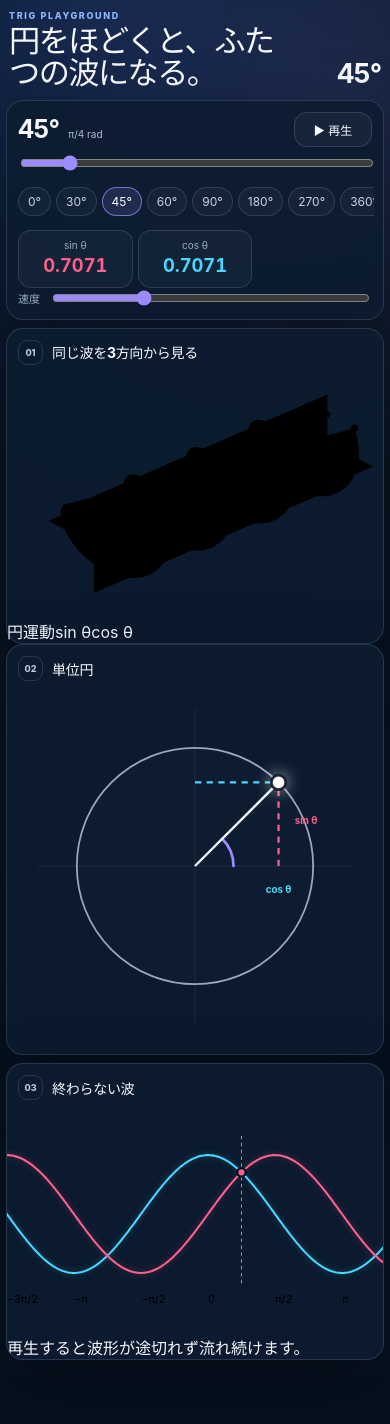
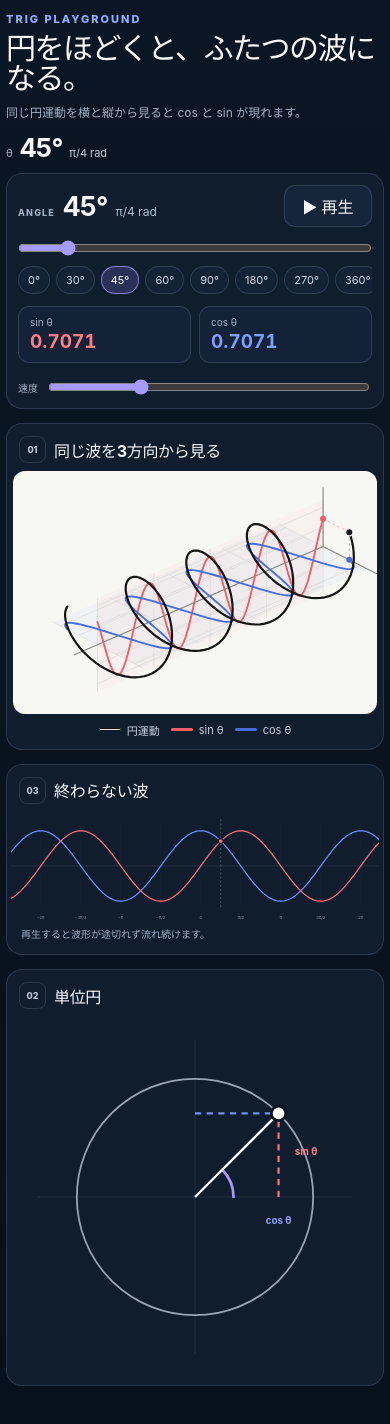
Before and after one commit to miyatayuuma/trig-playground, a React (Vite) app: page / in a window 390 px wide. Shown: the top 1424 px of the page. Before the commit the page ends 1384 px from the top, so only its background shows below. Built offline with nearby package versions, Linux system fonts and the light colour scheme.

Commit message:
style: emphasize simple mobile projection view

```diff
--- a/src/styles.css
+++ b/src/styles.css
@@ -1,17 +1,16 @@
 :root {
   font-family: Inter, ui-sans-serif, system-ui, -apple-system, BlinkMacSystemFont, "Segoe UI", sans-serif;
   color: #f7f9ff;
-  background: #06111f;
+  background: #07111d;
   font-synthesis: none;
   text-rendering: optimizeLegibility;
-  --bg: #06111f;
-  --panel: rgba(13, 28, 48, 0.9);
-  --border: rgba(181, 210, 255, 0.16);
-  --muted: #9cafc7;
-  --sin: #ff5f8f;
-  --cos: #46d8ff;
-  --tan: #ffc85c;
-  --accent: #9d8cff;
+  --bg: #07111d;
+  --panel: #0f1d2d;
+  --border: rgba(184, 205, 235, 0.16);
+  --muted: #9fb0c5;
+  --sin: #ef5d68;
+  --cos: #496edb;
+  --accent: #a69aff;
 }
 
 * { box-sizing: border-box; }
@@ -20,18 +19,15 @@ body {
   margin: 0;
   min-width: 320px;
   min-height: 100vh;
-  background:
-    radial-gradient(circle at 18% 0%, rgba(67, 113, 255, 0.18), transparent 33%),
-    radial-gradient(circle at 88% 7%, rgba(157, 140, 255, 0.12), transparent 28%),
-    linear-gradient(180deg, #081522 0%, #06111f 100%);
+  background: linear-gradient(180deg, #0a1623 0%, #07111d 100%);
 }
 button, input { font: inherit; }
 button { color: inherit; }
 
 .app {
-  width: min(1240px, calc(100% - 32px));
+  width: min(1180px, calc(100% - 28px));
   margin: 0 auto;
-  padding: 24px 0 48px;
+  padding: 22px 0 52px;
 }
 
 .hero {
@@ -43,317 +39,335 @@ button { color: inherit; }
 }
 .eyebrow {
   margin: 0 0 7px;
-  color: #8fb7ff;
+  color: #8faeff;
   font-size: 11px;
   font-weight: 800;
-  letter-spacing: 0.18em;
+  letter-spacing: .18em;
 }
 .hero h1 {
   margin: 0;
   max-width: 760px;
-  font-size: clamp(30px, 4.6vw, 58px);
+  font-size: clamp(30px, 5vw, 56px);
   line-height: 1;
-  letter-spacing: -0.05em;
+  letter-spacing: -.05em;
 }
-.lead { margin: 10px 0 0; color: var(--muted); font-size: 14px; }
+.lead {
+  margin: 10px 0 0;
+  color: var(--muted);
+  font-size: 14px;
+}
 .hero-readout {
   flex: 0 0 auto;
-  min-width: 145px;
+  min-width: 132px;
   text-align: right;
   font-variant-numeric: tabular-nums;
 }
 .hero-readout span { display: block; color: var(--muted); font-size: 11px; }
-.hero-readout strong { display: block; font-size: clamp(30px, 3.7vw, 48px); letter-spacing: -0.04em; }
-.hero-readout small { color: #c6d1df; }
+.hero-readout strong { display: block; font-size: clamp(32px, 4vw, 46px); letter-spacing: -.04em; }
+.hero-readout small { color: #c2cede; }
 
 .panel {
   border: 1px solid var(--border);
-  border-radius: 22px;
+  border-radius: 20px;
   background: var(--panel);
-  box-shadow: 0 22px 70px rgba(0, 0, 0, 0.3);
-  backdrop-filter: blur(18px);
+  overflow: hidden;
 }
 
 .control-panel {
+  padding: 15px;
   margin-bottom: 14px;
-  padding: 16px;
 }
-.control-top, .bottom-row { display: flex; justify-content: space-between; align-items: center; gap: 16px; }
-.angle-block { display: flex; align-items: baseline; gap: 9px; font-variant-numeric: tabular-nums; }
-.angle-block span { color: var(--muted); font-size: 10px; font-weight: 800; letter-spacing: .13em; }
-.angle-block strong { font-size: 28px; letter-spacing: -.035em; }
-.angle-block small { color: #aebed1; }
+.control-top,
+.control-bottom {
+  display: flex;
+  justify-content: space-between;
+  align-items: center;
+  gap: 14px;
+}
+.angle-block {
+  display: flex;
+  align-items: baseline;
+  gap: 8px;
+  font-variant-numeric: tabular-nums;
+}
+.angle-block span {
+  color: var(--muted);
+  font-size: 9px;
+  font-weight: 800;
+  letter-spacing: .13em;
+}
+.angle-block strong { font-size: 27px; letter-spacing: -.035em; }
+.angle-block small { color: #aebed1; font-size: 12px; }
 .play-button {
-  min-width: 94px;
+  min-width: 88px;
   border: 1px solid var(--border);
-  border-radius: 13px;
-  padding: 9px 13px;
-  background: rgba(255,255,255,.045);
+  border-radius: 11px;
+  padding: 8px 12px;
+  background: #16263a;
   cursor: pointer;
-  transition: .15s ease;
 }
-.play-button:hover, .play-button:focus-visible, .preset-row button:hover, .preset-row button:focus-visible {
-  border-color: rgba(157,140,255,.72);
-  outline: none;
+.play-button:focus-visible,
+.preset-row button:focus-visible { outline: 2px solid #9f95ff; outline-offset: 2px; }
+.play-button.is-playing { background: #2a3158; }
+.angle-slider {
+  width: 100%;
+  margin: 13px 0 9px;
+  accent-color: var(--accent);
 }
-.play-button.is-playing { background: rgba(157,140,255,.16); border-color: rgba(157,140,255,.5); }
-.slider-label { display: block; margin: 12px 0 5px; color: var(--muted); font-size: 11px; }
-.angle-slider { width: 100%; accent-color: var(--accent); }
-.preset-row { display: flex; flex-wrap: wrap; gap: 6px; margin: 9px 0 15px; }
+.preset-row {
+  display: flex;
+  gap: 6px;
+  overflow-x: auto;
+  padding: 1px 0 12px;
+  scrollbar-width: none;
+}
+.preset-row::-webkit-scrollbar { display: none; }
 .preset-row button {
+  flex: 0 0 auto;
   border: 1px solid var(--border);
   border-radius: 999px;
-  padding: 6px 10px;
-  background: rgba(255,255,255,.03);
-  color: #c8d5e6;
-  font-size: 12px;
+  padding: 6px 9px;
+  background: #142236;
+  color: #d0d9e7;
+  font-size: 11px;
   cursor: pointer;
 }
-.preset-row button.active { color: #fff; border-color: rgba(157,140,255,.72); background: rgba(157,140,255,.14); }
-.value-cards { display: grid; grid-template-columns: repeat(3, minmax(120px, 170px)); gap: 8px; }
+.preset-row button.active {
+  border-color: rgba(166,154,255,.75);
+  background: #2a3158;
+  color: #fff;
+}
+.value-cards {
+  display: grid;
+  grid-template-columns: repeat(2, minmax(110px, 150px));
+  gap: 8px;
+}
 .value-card {
-  min-width: 0;
-  padding: 10px 12px;
+  padding: 9px 11px;
   border: 1px solid var(--border);
-  border-radius: 13px;
-  background: rgba(255,255,255,.03);
+  border-radius: 11px;
+  background: #132236;
 }
-.value-card span, .value-card small { display: block; }
-.value-card span { color: var(--muted); font-size: 10px; }
-.value-card strong { display: block; margin: 3px 0; font-size: 20px; font-variant-numeric: tabular-nums; }
-.value-card small { color: #7f93ae; font-size: 9px; }
-.sine-value strong { color: var(--sin); }
-.cosine-value strong { color: var(--cos); }
-.tangent-value strong { color: var(--tan); }
-.speed-control { display: grid; grid-template-columns: auto minmax(100px, 170px); align-items: center; gap: 10px; color: var(--muted); font-size: 11px; }
+.value-card span {
+  display: block;
+  color: var(--muted);
+  font-size: 10px;
+}
+.value-card strong {
+  display: block;
+  margin-top: 2px;
+  font-size: 19px;
+  font-variant-numeric: tabular-nums;
+}
+.sine-value strong { color: #ff7d87; }
+.cosine-value strong { color: #7f9cff; }
+.speed-control {
+  display: grid;
+  grid-template-columns: auto minmax(90px, 150px);
+  align-items: center;
+  gap: 8px;
+  color: var(--muted);
+  font-size: 10px;
+}
 .speed-control input { accent-color: var(--accent); }
 
-.visual-grid {
-  display: grid;
-  grid-template-columns: minmax(360px, 0.86fr) minmax(520px, 1.34fr);
-  gap: 14px;
-}
-.circle-card, .wave-card { min-width: 0; overflow: hidden; }
 .panel-heading {
   display: flex;
   align-items: center;
   justify-content: space-between;
   gap: 12px;
-  padding: 15px 18px 0;
+  padding: 14px 16px 0;
 }
-.panel-heading > div { display: flex; align-items: center; gap: 9px; }
-.panel-heading h2 { margin: 0; font-size: 16px; letter-spacing: -0.02em; }
+.panel-heading > div { display: flex; align-items: center; gap: 8px; }
+.panel-heading h2 { margin: 0; font-size: 16px; letter-spacing: -.02em; }
 .panel-heading p { margin: 0; color: var(--muted); font-size: 11px; }
 .step {
   display: grid;
   place-items: center;
-  width: 28px;
-  height: 28px;
+  width: 27px;
+  height: 27px;
   border: 1px solid var(--border);
-  border-radius: 9px;
-  color: #b9c9de;
-  font-size: 10px;
+  border-radius: 8px;
+  color: #b7c7da;
+  font-size: 9px;
   font-weight: 800;
 }
 
-.circle-svg, .wave-svg, .tangent-3d { display: block; width: 100%; height: auto; }
-.circle-svg { cursor: crosshair; touch-action: none; user-select: none; }
-.grid-lines line, .wave-grid line { stroke: rgba(177, 205, 239, 0.105); stroke-width: 1; }
-.wave-grid .main-axis { stroke: rgba(220, 233, 255, 0.3); }
-.unit-circle { fill: rgba(255,255,255,0.008); stroke: rgba(222, 235, 255, 0.68); stroke-width: 2; }
+.iso-card { margin-bottom: 14px; }
+.iso-stage {
+  margin: 12px;
+  border-radius: 15px;
+  overflow: hidden;
+  background: #f7f7f4;
+}
+.iso-svg {
+  display: block;
+  width: 100%;
+  height: auto;
+}
+.iso-plane { stroke: none; }
+.iso-plane-sin { fill: rgba(239, 93, 104, .035); }
+.iso-plane-cos { fill: rgba(73, 110, 219, .035); }
+.iso-grid line {
+  stroke: #d8d8d4;
+  stroke-width: 1;
+}
+.iso-axes line {
+  stroke: #858985;
+  stroke-width: 1.7;
+  stroke-linecap: round;
+}
+.iso-projection,
+.iso-helix {
+  fill: none;
+  stroke-linecap: round;
+  stroke-linejoin: round;
+}
+.iso-helix { stroke: #151515; stroke-width: 3.3; }
+.iso-sin { stroke: var(--sin); stroke-width: 2.8; }
+.iso-cos { stroke: var(--cos); stroke-width: 2.8; }
+.iso-guide {
+  stroke-width: 1.2;
+  stroke-dasharray: 4 4;
+  opacity: .5;
+}
+.iso-guide-sin { stroke: var(--sin); }
+.iso-guide-cos { stroke: var(--cos); }
+.iso-current { fill: #161616; stroke: #f7f7f4; stroke-width: 2; }
+.iso-sin-dot { fill: var(--sin); }
+.iso-cos-dot { fill: var(--cos); }
+.iso-caption {
+  display: flex;
+  justify-content: center;
+  flex-wrap: wrap;
+  gap: 16px;
+  padding: 0 14px 14px;
+  color: #c6d1df;
+  font-size: 11px;
+}
+.iso-caption span { display: inline-flex; align-items: center; gap: 6px; }
+.caption-line { display: inline-block; width: 22px; height: 3px; border-radius: 3px; }
+.caption-line.black { background: #e7e7e7; box-shadow: inset 0 0 0 1px #111; }
+.caption-line.red { background: var(--sin); }
+.caption-line.blue { background: var(--cos); }
+
+.visual-grid {
+  display: grid;
+  grid-template-columns: .8fr 1.2fr;
+  gap: 14px;
+}
+.circle-svg,
+.wave-svg {
+  display: block;
+  width: 100%;
+  height: auto;
+}
+.circle-svg {
+  max-height: 430px;
+  cursor: crosshair;
+  touch-action: none;
+  user-select: none;
+}
+.grid-lines line {
+  stroke: rgba(177, 205, 239, .12);
+  stroke-width: 1;
+}
+.unit-circle {
+  fill: transparent;
+  stroke: rgba(225, 236, 250, .66);
+  stroke-width: 2;
+}
 .radius-line { stroke: #f5f8ff; stroke-width: 2.7; }
 .angle-arc { fill: none; stroke: var(--accent); stroke-width: 3; stroke-linecap: round; }
-.theta-label { fill: var(--accent); font-size: 15px; font-weight: 800; }
 .projection { stroke-width: 2.5; stroke-dasharray: 7 6; }
-.projection-sin { stroke: var(--sin); }
-.projection-cos { stroke: var(--cos); }
-.measure { stroke-width: 5; stroke-linecap: round; opacity: 0.92; }
-.measure-sin { stroke: var(--sin); }
-.measure-cos { stroke: var(--cos); }
-.tangent-axis { stroke: rgba(255, 200, 92, .32); stroke-width: 2; stroke-dasharray: 5 6; }
-.tangent-ray { stroke: rgba(255, 200, 92, .48); stroke-width: 1.8; }
-.tangent-measure { stroke: var(--tan); stroke-width: 5; stroke-linecap: round; }
-.tangent-dot { fill: var(--tan); stroke: #07111f; stroke-width: 2.5; }
+.projection-sin { stroke: #ff6f7b; }
+.projection-cos { stroke: #6f8eff; }
 .point-hit { fill: transparent; }
-.point { fill: #fff; stroke: rgba(7, 15, 27, 0.86); stroke-width: 3; filter: drop-shadow(0 0 9px rgba(255,255,255,.7)); }
-.projection-label, .axis-label { font-size: 11px; font-weight: 700; }
-.sin-label { fill: var(--sin); }
-.cos-label { fill: var(--cos); text-anchor: middle; }
-.tan-label { fill: var(--tan); }
-.axis-label { fill: #8397b2; text-anchor: middle; }
+.point { fill: #fff; stroke: #09131f; stroke-width: 3; }
+.projection-label { font-size: 11px; font-weight: 700; }
+.sin-label { fill: #ff7d87; }
+.cos-label { fill: #8ca4ff; text-anchor: middle; }
 
-.coordinate-strip {
-  display: flex;
-  justify-content: space-between;
-  gap: 12px;
-  margin: -4px 16px 14px;
-  padding: 10px 12px;
-  border: 1px solid var(--border);
-  border-radius: 13px;
-  background: rgba(255,255,255,.025);
-  font-size: 12px;
+.wave-svg {
+  padding: 8px 4px 0;
+  touch-action: none;
+  user-select: none;
+  cursor: grab;
 }
-.coordinate-strip span { color: var(--muted); }
-.coordinate-strip strong { font-variant-numeric: tabular-nums; }
-
-.wave-window {
-  position: relative;
-  overflow: hidden;
-  margin-top: 4px;
-  -webkit-mask-image: linear-gradient(90deg, transparent 0, #000 7%, #000 93%, transparent 100%);
-  mask-image: linear-gradient(90deg, transparent 0, #000 7%, #000 93%, transparent 100%);
+.wave-svg:active { cursor: grabbing; }
+.wave-axis { stroke: rgba(221,232,248,.26); stroke-width: 1; }
+.wave-grid-line { stroke: rgba(177,205,239,.08); stroke-width: 1; }
+.wave-tick { fill: #8496ad; font-size: 10px; text-anchor: middle; }
+.wave-line {
+  fill: none;
+  stroke-width: 3;
+  stroke-linecap: round;
+  stroke-linejoin: round;
 }
-.wave-svg {
-  padding-top: 4px;
-  min-height: 270px;
-  touch-action: pan-y;
-  cursor: ew-resize;
-  user-select: none;
-}
-.wave-line { fill: none; stroke-width: 3; stroke-linecap: round; stroke-linejoin: round; }
-.sine-wave { stroke: var(--sin); filter: drop-shadow(0 0 5px rgba(255, 95, 143, .3)); }
-.cosine-wave { stroke: var(--cos); filter: drop-shadow(0 0 5px rgba(70, 216, 255, .28)); }
-.cursor-line { stroke: rgba(255,255,255,.55); stroke-width: 1.5; stroke-dasharray: 5 5; }
-.wave-dot { stroke: #07111f; stroke-width: 3; }
-.sine-dot { fill: var(--sin); }
-.cosine-dot { fill: var(--cos); }
-.wave-tick-label { fill: #8397b2; font-size: 12px; font-weight: 700; text-anchor: middle; }
-.now-label { fill: #dce6f5; font-size: 9px; font-weight: 800; letter-spacing: .12em; }
-.legend {
-  display: flex;
-  flex-wrap: wrap;
-  align-items: center;
-  gap: 16px;
-  margin: -2px 18px 16px;
-  color: #c7d3e3;
-  font-size: 11px;
-}
-.legend span { display: flex; align-items: center; gap: 7px; }
-.legend-dot { display: inline-block; width: 8px; height: 8px; border-radius: 50%; }
-.scroll-hint { margin-left: auto; color: var(--muted); }
-
-.tangent-card { margin-top: 14px; overflow: hidden; }
-.tangent-layout {
-  display: grid;
-  grid-template-columns: minmax(420px, 1.25fr) minmax(260px, .75fr);
-  align-items: center;
-  gap: 10px;
-  padding: 0 18px 16px;
-}
-.tangent-3d { max-height: 390px; }
-.tangent-wall { fill: url(#wall-gradient); stroke: rgba(255, 200, 92, .24); stroke-width: 1.3; }
-.axis-3d { stroke: rgba(176, 203, 236, .26); stroke-width: 1.5; }
-.circle-3d { fill: none; stroke: rgba(216, 229, 247, .68); stroke-width: 2.2; }
-.ray-3d { stroke: rgba(255, 255, 255, .66); stroke-width: 2.2; stroke-dasharray: 7 5; }
-.tan-height-3d { stroke: var(--tan); stroke-width: 7; stroke-linecap: round; filter: drop-shadow(0 0 5px rgba(255, 200, 92, .28)); }
-.origin-3d { fill: #fff; }
-.label-3d { fill: #a8b9ce; font-size: 12px; font-weight: 700; }
-.tangent-explainer { padding: 12px 8px 12px 0; }
-.tan-number span { display: block; color: var(--muted); font-size: 11px; }
-.tan-number strong { display: block; margin: 2px 0 12px; color: var(--tan); font-size: clamp(34px, 5vw, 58px); line-height: 1; font-variant-numeric: tabular-nums; }
-.tangent-explainer p { margin: 0 0 14px; color: #c8d5e5; line-height: 1.65; font-size: 13px; }
-.ratio-equation {
-  display: grid;
-  grid-template-columns: auto auto 1fr;
-  gap: 8px;
-  align-items: center;
-  padding: 10px 12px;
-  border: 1px solid rgba(255, 200, 92, .2);
-  border-radius: 13px;
-  background: rgba(255, 200, 92, .055);
-  color: #f5dfad;
-  font-size: 13px;
-  font-weight: 700;
-}
-.asymptote-note { margin-top: 12px !important; color: #e4c884 !important; font-size: 11px !important; }
-
-@media (max-width: 920px) {
-  .app { width: min(100% - 20px, 760px); padding-top: 16px; }
-  .visual-grid { grid-template-columns: 1fr; }
-  .tangent-layout { grid-template-columns: 1fr; }
-  .tangent-3d { max-height: none; }
-  .tangent-explainer { padding: 0 4px 6px; }
+.sine-wave { stroke: #ff6f7b; }
+.cosine-wave { stroke: #6f8eff; }
+.cursor-line { stroke: rgba(255,255,255,.48); stroke-width: 1.2; stroke-dasharray: 5 5; }
+.wave-dot { stroke: #09131f; stroke-width: 2.5; }
+.sine-dot { fill: #ff6f7b; }
+.cosine-dot { fill: #6f8eff; }
+.wave-caption {
+  padding: 0 14px 13px;
+  color: var(--muted);
+  font-size: 10px;
 }
 
-@media (max-width: 600px) {
+@media (max-width: 780px) {
   .app {
-    width: min(100% - 12px, 520px);
-    padding-top: 10px;
-    padding-bottom: 24px;
+    width: min(100% - 16px, 620px);
+    padding-top: 12px;
   }
   .hero {
     display: grid;
     grid-template-columns: 1fr auto;
-    align-items: end;
-    gap: 8px;
+    align-items: start;
+    gap: 12px;
+  }
+  .hero h1 { font-size: clamp(27px, 8vw, 40px); }
+  .lead { font-size: 12px; }
+  .hero-readout { min-width: 90px; }
+  .hero-readout strong { font-size: 29px; }
+  .visual-grid { grid-template-columns: 1fr; }
+  .circle-svg { max-height: none; }
+  .iso-stage { margin: 10px 8px; }
+}
+
+@media (max-width: 520px) {
+  .app { width: calc(100% - 12px); }
+  .panel { border-radius: 16px; }
+  .hero {
+    grid-template-columns: 1fr;
     margin-bottom: 10px;
-    padding-inline: 3px;
   }
-  .eyebrow { margin-bottom: 5px; font-size: 9px; }
-  .hero h1 { font-size: clamp(24px, 8vw, 36px); line-height: 1.02; }
-  .lead { display: none; }
-  .hero-readout { min-width: 76px; }
-  .hero-readout span, .hero-readout small { display: none; }
-  .hero-readout strong { font-size: 27px; }
-  .panel { border-radius: 17px; }
-
-  .control-panel { margin-bottom: 8px; padding: 11px; }
-  .control-top { gap: 9px; }
-  .angle-block span { display: none; }
-  .angle-block strong { font-size: 25px; }
-  .angle-block small { font-size: 10px; }
-  .play-button { min-width: 78px; padding: 8px 9px; font-size: 12px; }
-  .slider-label { margin-top: 9px; }
-  .angle-slider { height: 28px; }
-  .preset-row {
-    flex-wrap: nowrap;
-    overflow-x: auto;
-    gap: 5px;
-    margin: 6px -2px 10px;
-    padding: 0 2px 4px;
-    scrollbar-width: none;
+  .hero h1 { font-size: 30px; }
+  .hero-readout {
+    display: flex;
+    align-items: baseline;
+    gap: 7px;
+    text-align: left;
   }
-  .preset-row::-webkit-scrollbar { display: none; }
-  .preset-row button { flex: 0 0 auto; padding: 6px 9px; }
-  .bottom-row { align-items: stretch; flex-direction: column; gap: 9px; }
-  .value-cards { width: 100%; grid-template-columns: repeat(3, 1fr); gap: 5px; }
-  .value-card { padding: 8px 7px; text-align: center; }
-  .value-card strong { font-size: clamp(15px, 4.7vw, 20px); }
-  .value-card small { display: none; }
-  .speed-control { width: 100%; grid-template-columns: auto 1fr; }
-
-  .visual-grid { gap: 8px; }
-  .panel-heading { padding: 11px 11px 0; }
-  .panel-heading h2 { font-size: 14px; }
+  .hero-readout span { display: inline; }
+  .hero-readout strong { font-size: 26px; }
+  .hero-readout small { font-size: 11px; }
+  .control-panel { padding: 11px; }
+  .control-bottom {
+    align-items: stretch;
+    flex-direction: column;
+  }
+  .value-cards { grid-template-columns: 1fr 1fr; width: 100%; }
+  .speed-control { grid-template-columns: auto 1fr; width: 100%; }
+  .panel-heading { padding: 12px 12px 0; }
   .panel-heading p { display: none; }
-  .step { width: 25px; height: 25px; font-size: 9px; }
-  .circle-svg { margin-top: -3px; }
-  .coordinate-strip { margin: -8px 9px 9px; padding: 8px 9px; font-size: 11px; }
-
-  .wave-svg {
-    width: 164%;
-    margin-left: -31%;
-    min-height: 235px;
-  }
-  .wave-window {
-    margin-top: 2px;
-    -webkit-mask-image: linear-gradient(90deg, transparent 0, #000 3%, #000 97%, transparent 100%);
-    mask-image: linear-gradient(90deg, transparent 0, #000 3%, #000 97%, transparent 100%);
-  }
-  .legend { margin: -7px 11px 10px; gap: 10px; font-size: 10px; }
-  .scroll-hint { width: 100%; margin-left: 0; color: #7f93ae; }
-
-  .tangent-card { margin-top: 8px; }
-  .tangent-layout { padding: 0 9px 10px; gap: 0; }
-  .tangent-3d { margin-top: -8px; }
-  .tangent-explainer { padding: 0 4px 3px; }
-  .tan-number { display: flex; align-items: baseline; gap: 8px; }
-  .tan-number strong { margin-bottom: 8px; font-size: 34px; }
-  .tangent-explainer p { margin-bottom: 10px; font-size: 12px; line-height: 1.55; }
-  .ratio-equation { padding: 9px 10px; font-size: 12px; }
+  .iso-stage { margin: 8px 6px; border-radius: 12px; }
+  .iso-caption { gap: 11px; padding-bottom: 11px; }
+  .circle-card { order: 2; }
+  .wave-card { order: 1; }
 }
 
 @media (prefers-reduced-motion: reduce) {
   * { scroll-behavior: auto !important; }
-  .play-button { transition: none; }
 }
```
